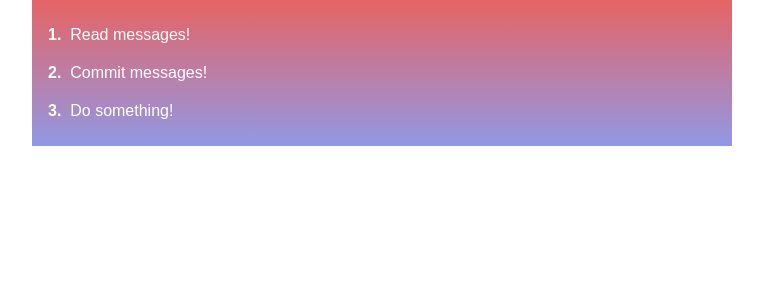
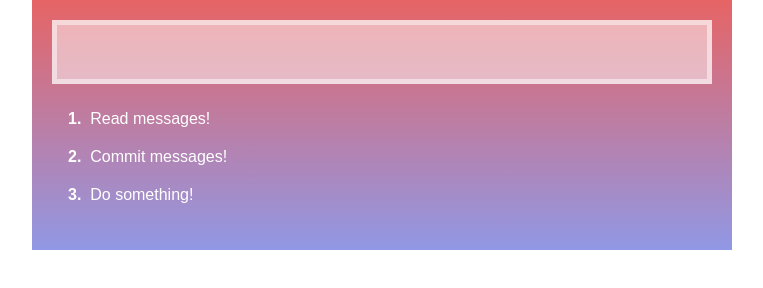
Before and after one commit to KapshukVladimir/todo-list, a plain HTML site: page index.html in a window 1280 px wide. Shown: the whole page, without its empty margins (258-1021 px from the left). Drawn offline with Linux system fonts and the light colour scheme.

Commit message:
add new branche feature

```diff
--- a/css/style.css
+++ b/css/style.css
@@ -20,3 +20,23 @@
     padding: 10px 0;
     color: #fff;
 }
+.container {
+    padding: 20px;
+}
+.todo-form {
+
+}
+.todo-form input{
+    width: 100%;
+    padding: 10px;
+    font-size: 30px;
+    border: 5px solid rgba(255, 255, 255, .5);
+@include box-shadow(
+0 2px 2px rgba(0, 0, 0, .25) inset,
+0 2px 2px rgba(0, 0, 0, .25));
+@include border-radius(10px);
+    background: rgba(255, 255, 255, .5);
+@include appearance(none);
+    outline: none;
+    color: #FFF;
+}
--- a/index.html
+++ b/index.html
@@ -11,6 +11,10 @@
 <body>
 
 <main class="todo">
+    <div class="container">
+        <form action="" class="todo-form">
+            <input type="text" class="add-todo">
+        </form>
         <ul class="todo-list">
             <li class="list-item">
                 <strong>1.</strong>&nbsp;
@@ -25,6 +29,7 @@
                 Do something!
             </li>
         </ul>
+    </div>
 </main>
 
 <script src="js/index.js">
--- a/js/index.js
+++ b/js/index.js
@@ -0,0 +1,19 @@
+//let addField = document.createElement('input').insertBefore();
+//const mainContainer = document.querySelector(".todo").appendChild(mainContainer);
+
+const dataTasks = [];
+
+const inputAddTodo = document.querySelector('.add-todo'),
+      mainContainer = document.querySelector(".todo"),
+      todoList = document.querySelectorAll('.todo-list'),
+      newTaskTitle = inputAddTodo.value,
+      newElementList = document.createElement('li');
+
+
+inputAddTodo.addEventListener('keypress', function (e) {
+
+    console.log(e.key);
+    newElementList.innerText = newTaskTitle;
+    todoList.appendChild(newElementList);
+
+});
```
Lines whose indentation alone changed are shown as unchanged.
